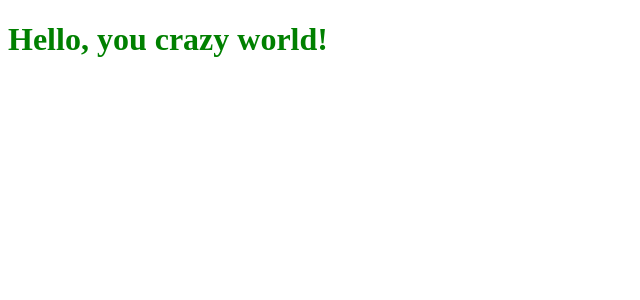
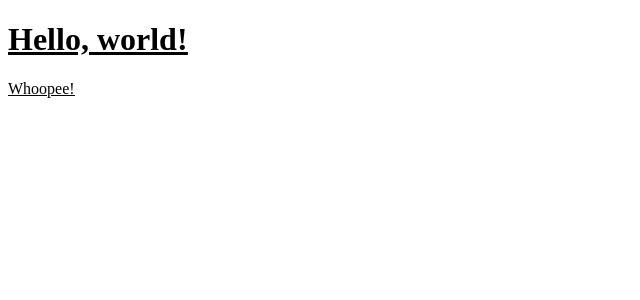
Before and after one commit to ShepherdJerred-homework/checkin-client, a React app: page / in a window 1280 px wide. Shown: the top 300 px of the page, without its empty margins (0-640 px from the left). Built offline with nearby package versions, Linux system fonts and the light colour scheme.

Commit message:
typings-for-css-modules-loader

```diff
--- a/package.json
+++ b/package.json
@@ -24,6 +24,7 @@
     "ts-loader": "^4.5.0",
     "tslint": "^5.11.0",
     "typescript": "^3.0.1",
+    "typings-for-css-modules-loader": "^1.7.0",
     "webpack": "^4.17.1",
     "webpack-cli": "^3.1.0",
     "webpack-dev-server": "^3.1.5",
--- /dev/null
+++ b/src/App.css
@@ -0,0 +1,3 @@
+div {
+  text-decoration: underline;
+}
--- /dev/null
+++ b/src/App.mod.scss.d.ts
@@ -0,0 +1,4 @@
+// This file was automatically generated by typings-for-css-module-loader
+
+export const App: string;
+export const app: string;
--- a/src/App.tsx
+++ b/src/App.tsx
@@ -1,11 +1,17 @@
 import * as React from 'react';
-import './App.scss';
+import './App.css';
+import * as style from './App.mod.scss';
 
 export class App extends React.Component {
   public render() {
     return (
-      <div className='App'>
-        <h1>Hello, you crazy world!</h1>
+      <div>
+        <div className={style.App}>
+          <h1>Hello, world!</h1>
+        </div>
+        <div>
+          Whoopee!
+        </div>
       </div>
     );
   }
```
Also changed, not shown: webpack/config.base.js (+24 -14 lines), src/App.mod.scss (renamed from src/App.scss), 1 other file (tests, documents, lock files or other folders).
